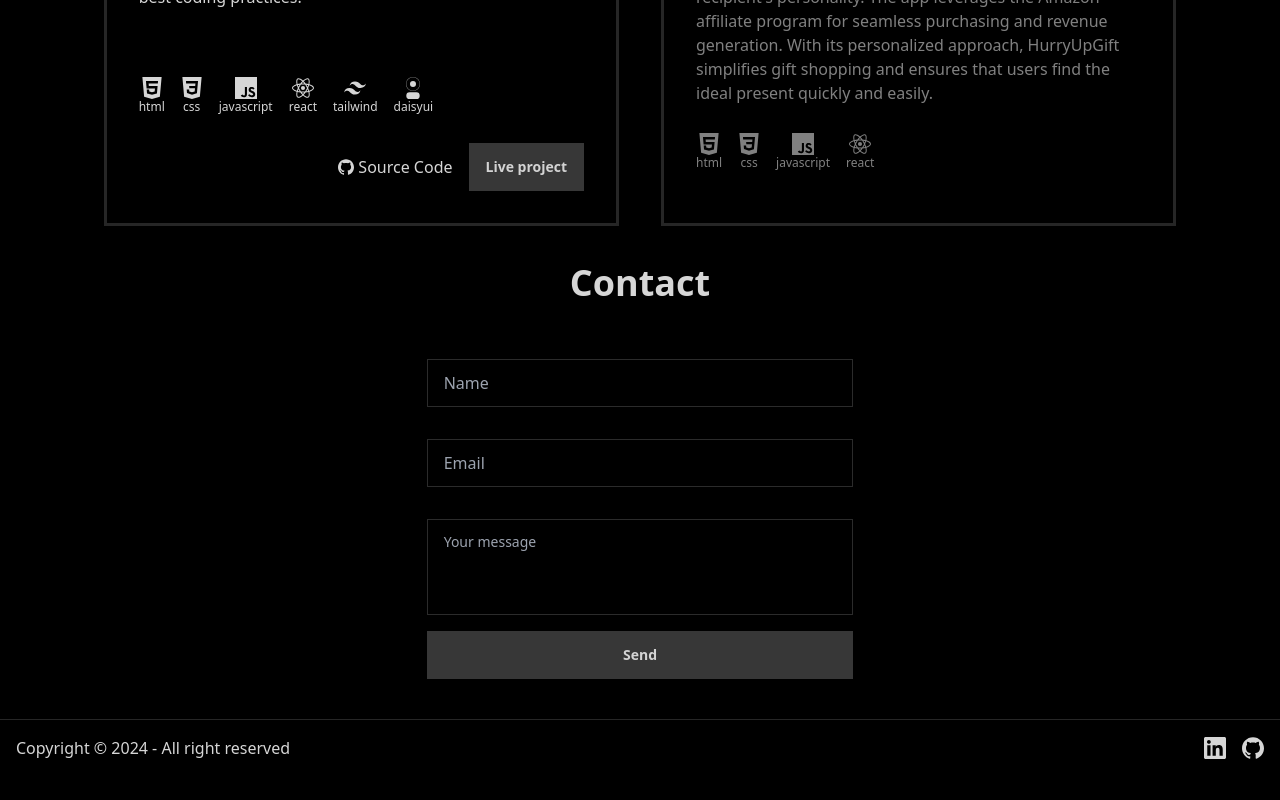
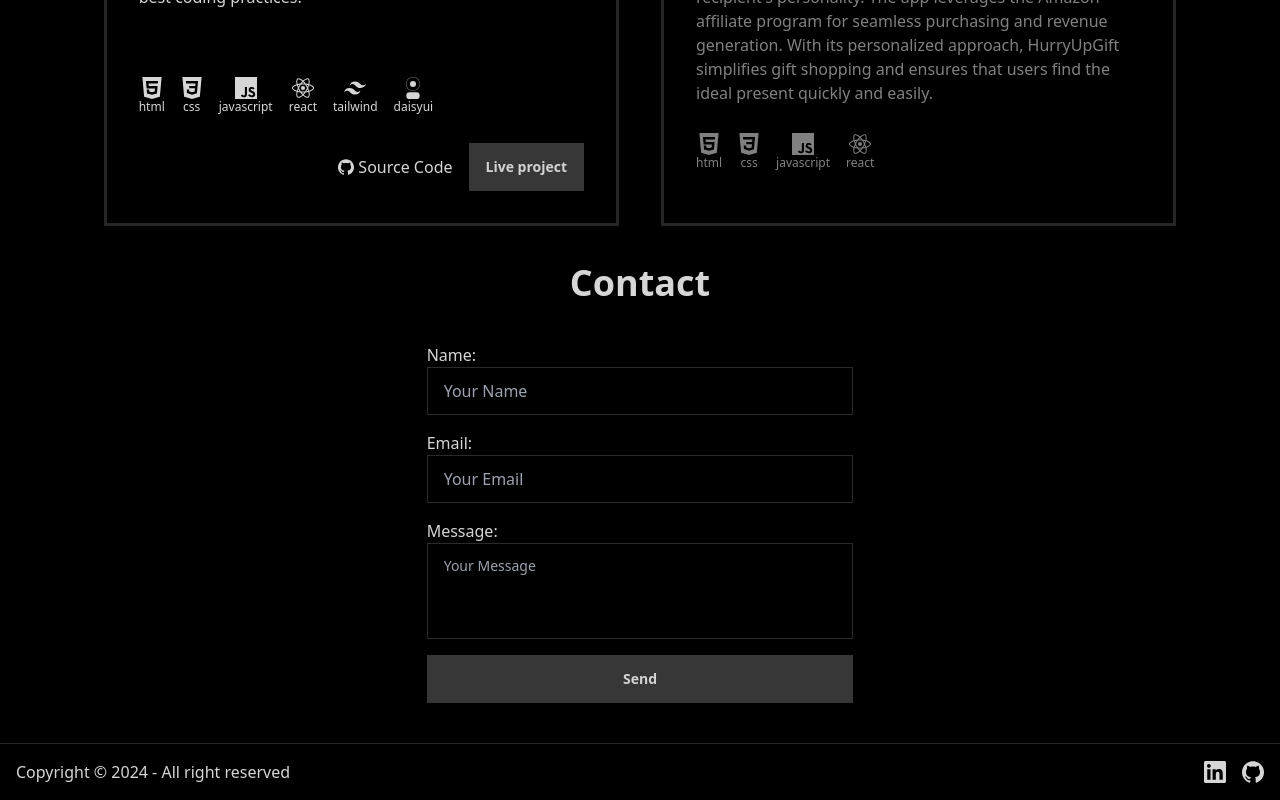
Before and after one commit to MSzoot/Portfolio, a React (Vite) app: page / in a window 1280 px wide. Shown: the part 2537-3337 px from the top of the page. Before the commit the page ends 3313 px from the top, so only its background shows below. Built offline with nearby package versions, Linux system fonts and the light colour scheme.

Commit message:
form test

```diff
--- a/src/components/contact.jsx
+++ b/src/components/contact.jsx
@@ -1,4 +1,4 @@
-import { useState } from "react";
+import React, { useState } from "react";
 
 const Contact = () => {
   const [formData, setFormData] = useState({
@@ -12,28 +12,28 @@ const Contact = () => {
     setFormData({ ...formData, [name]: value });
   };
 
+  //stop default refresh after submission
   const handleSubmit = async (e) => {
     e.preventDefault();
   };
 
   return (
     <form
+      className="mx-auto mb-10 flex w-8/12 flex-col md:w-4/12"
+      id="contact"
       onSubmit={handleSubmit}
-      className="mx-auto mb-10 flex w-8/12 flex-col  md:w-4/12"
-      id="contact"
-      netlify
     >
       <h2 className="my-10 text-center text-4xl font-bold">Contact</h2>
       <div className="mb-4">
-        <label className="form-control w-full">
-          <div className="label">
-            {/* <span className="label-text">Your name</span> */}
-          </div>
+        <label htmlFor="name" className="form-control w-full">
+          Name:
           <input
             type="text"
             id="name"
-            placeholder="Name"
+            name="name"
+            placeholder="Your Name"
             className="input-bordered input w-full"
+            value={formData.name}
             onChange={handleChange}
             required
           />
@@ -41,14 +41,15 @@ const Contact = () => {
       </div>
 
       <div className="mb-4">
-        <label className="form-control w-full">
-          <div className="label">
-            {/* <span className="label-text">Your Email address</span> */}
-          </div>
+        <label htmlFor="email" className="form-control w-full">
+          Email:
           <input
-            type="text"
-            placeholder="Email"
+            type="email"
+            id="email"
+            name="email"
+            placeholder="Your Email"
             className="input-bordered input w-full"
+            value={formData.email}
             onChange={handleChange}
             required
           />
@@ -56,13 +57,16 @@ const Contact = () => {
       </div>
 
       <div className="mb-4">
-        <label className="form-control w-full">
-          <div className="label">
-            {/* <span className="label-text">Your message</span> */}
-          </div>
+        <label htmlFor="message" className="form-control w-full">
+          Message:
           <textarea
+            id="message"
+            name="message"
+            placeholder="Your Message"
             className="textarea-bordered textarea h-24 resize-none"
-            placeholder="Your message"
+            value={formData.message}
+            onChange={handleChange}
+            required
           ></textarea>
         </label>
       </div>
```
